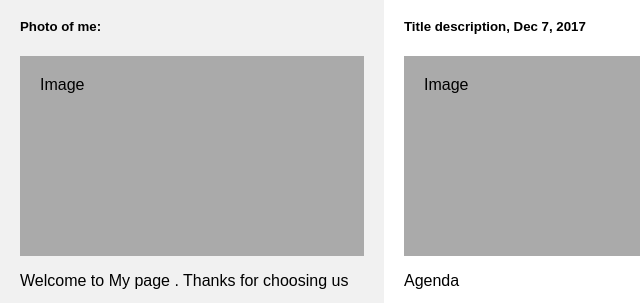
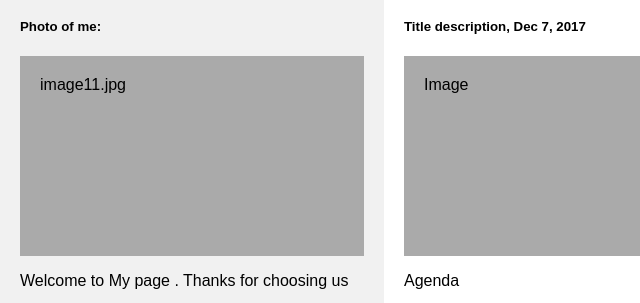
Before and after one commit to MDeepthiS/MyPage, a plain HTML site: page index.html in a window 1280 px wide. Shown: the part 410-713 px from the top of the page, 0-640 px from the left. Drawn offline with Linux system fonts and the light colour scheme.

Commit message:
Update index.html

```diff
--- a/index.html
+++ b/index.html
@@ -139,7 +139,7 @@ body {
   <div class="side">
     <h2>About Me</h2>
     <h5>Photo of me:</h5>
-    <div class="fakeimg" style="height:200px;">Image</div>
+    <div class="fakeimg" style="height:200px;">image11.jpg</div>
     <p>Welcome to My page . Thanks for choosing us </p>
     <h3>More Text</h3>
     <p>Lorem ipsum dolor sit ame.</p>
```
